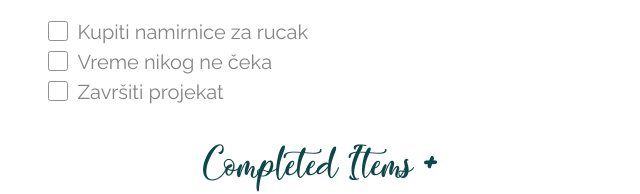
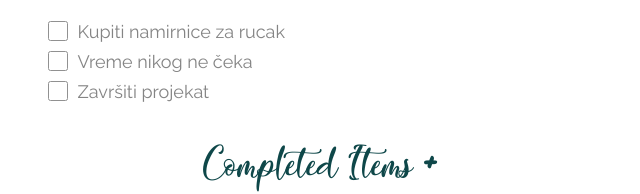
Before and after one commit to manitu85/To-do-Project, a plain HTML site: page index.html in a window 1280 px wide. Shown: the part 461-655 px from the top of the page, 320-960 px from the left. Drawn offline with Linux system fonts and the light colour scheme.

Commit message:
Add files via upload

```diff
--- a/css/main.css
+++ b/css/main.css
@@ -181,7 +181,7 @@ ul {
 }
 
 li {
-    font-size: 12;
+    font-size: 18px;
     color: #666;
     background: #fff;
     height: 30px;
```
